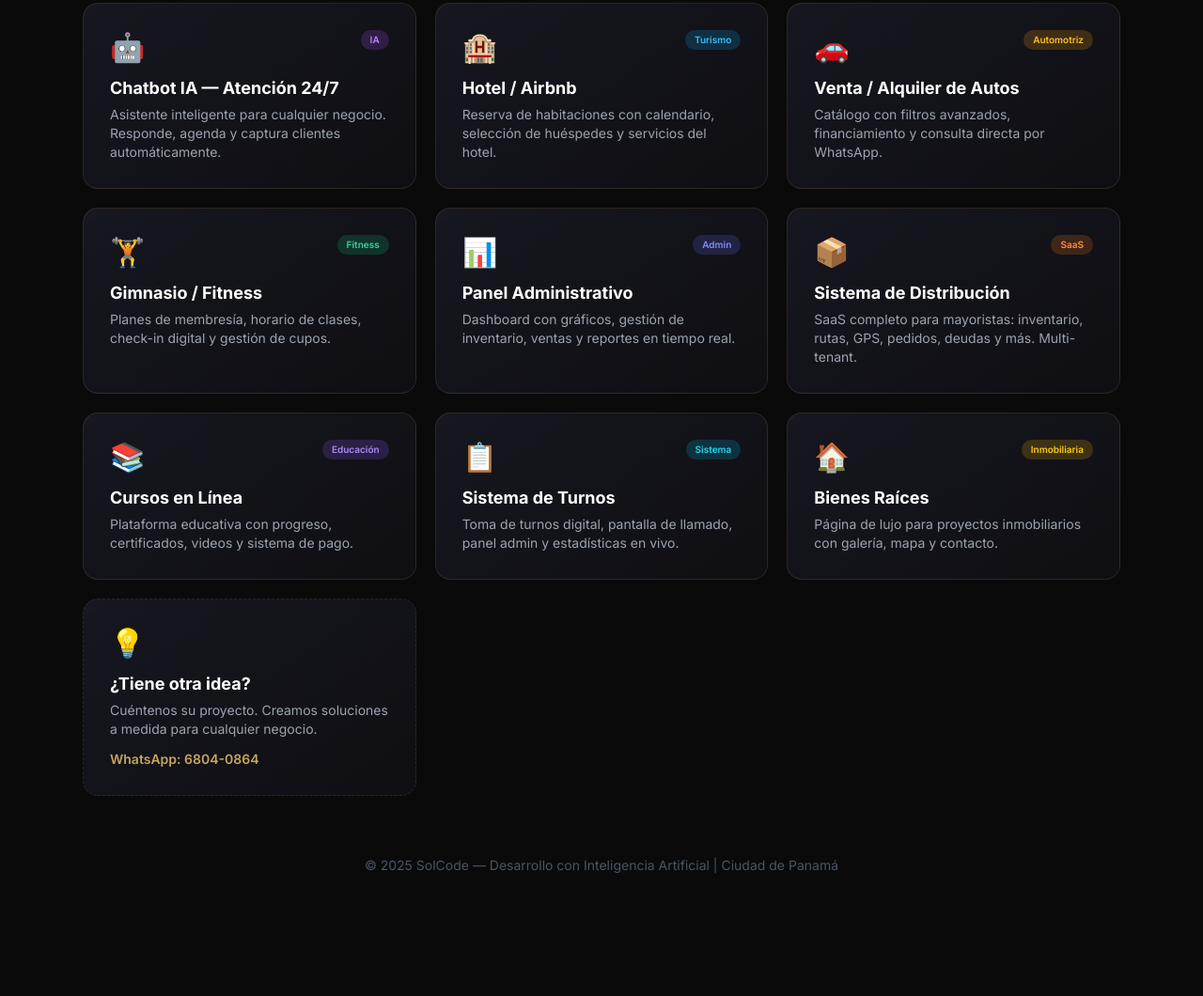
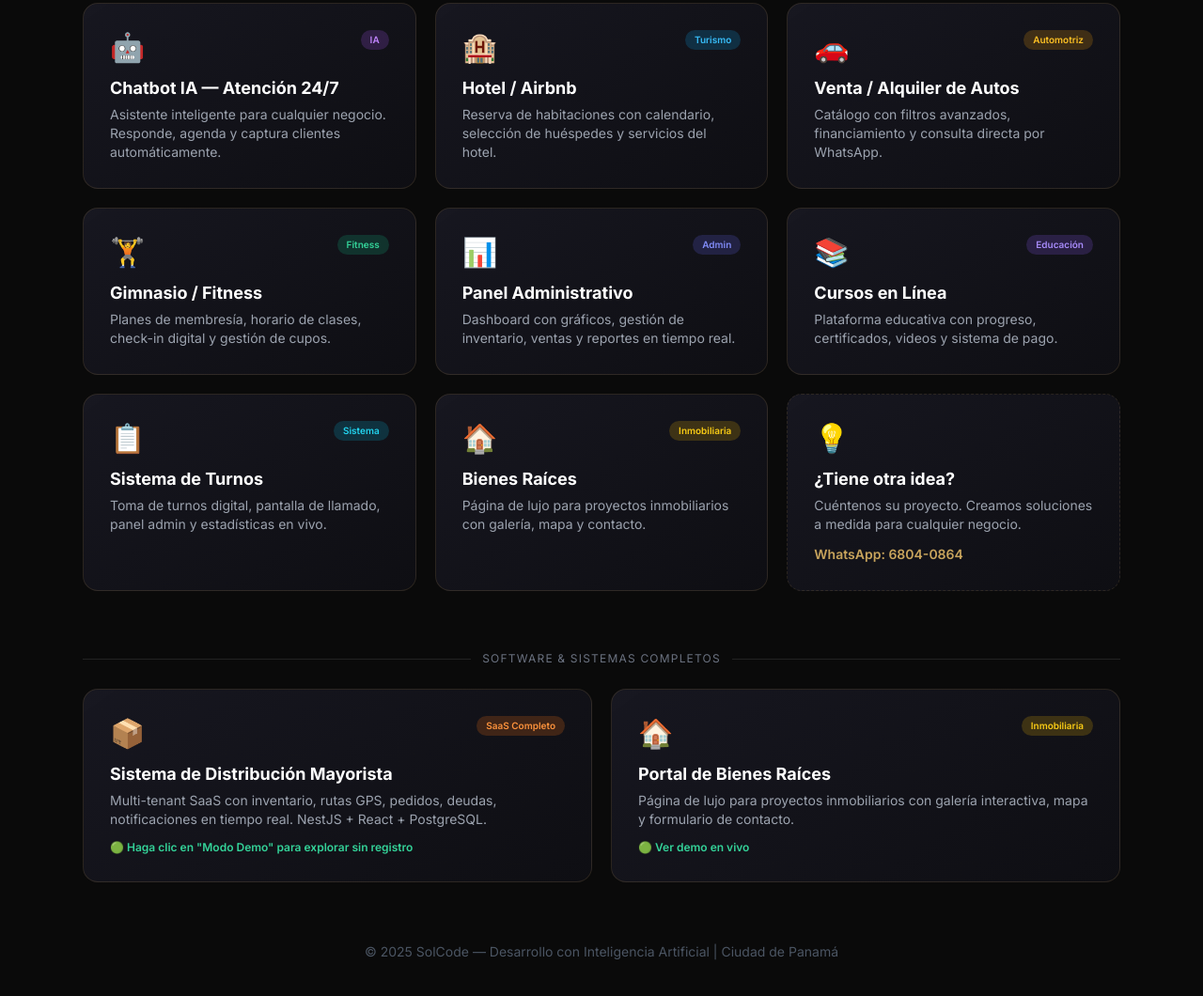
Before and after one commit to edwinzhu68-ops/solcode-demos, a plain HTML site: page index.html in a window 1280 px wide. Shown: the part 540-1600 px from the top of the page at 94% size. Before the commit the page ends 1535 px from the top, so only its background shows below. Drawn offline with nearby package versions, Linux system fonts and the light colour scheme.

Commit message:
Separate website demos from software, add wholesale link

```diff
--- a/index.html
+++ b/index.html
@@ -81,12 +81,6 @@ body{font-family:'Inter',sans-serif;background:#0a0a0a;color:#fff}
       <p class="text-gray-400 text-sm">Dashboard con gr&aacute;ficos, gesti&oacute;n de inventario, ventas y reportes en tiempo real.</p>
     </a>
 
-    <a href="wholesale/" class="card p-7 fade-up" style="animation-delay:.43s">
-      <div class="flex justify-between items-start mb-3"><span class="text-3xl">📦</span><span class="tag bg-orange-500/20 text-orange-400">SaaS</span></div>
-      <h3 class="text-lg font-bold mb-1">Sistema de Distribuci&oacute;n</h3>
-      <p class="text-gray-400 text-sm">SaaS completo para mayoristas: inventario, rutas, GPS, pedidos, deudas y m&aacute;s. Multi-tenant.</p>
-    </a>
-
     <a href="cursos.html" class="card p-7 fade-up" style="animation-delay:.45s">
       <div class="flex justify-between items-start mb-3"><span class="text-3xl">📚</span><span class="tag bg-violet-500/20 text-violet-400">Educaci&oacute;n</span></div>
       <h3 class="text-lg font-bold mb-1">Cursos en L&iacute;nea</h3>
@@ -113,6 +107,31 @@ body{font-family:'Inter',sans-serif;background:#0a0a0a;color:#fff}
     </div>
   </div>
 
+  <!-- Software Section -->
+  <div class="mt-16">
+    <div class="flex items-center gap-3 mb-6">
+      <div class="h-px flex-1 bg-white/10"></div>
+      <p class="text-gray-500 text-xs uppercase tracking-widest">Software &amp; Sistemas Completos</p>
+      <div class="h-px flex-1 bg-white/10"></div>
+    </div>
+
+    <div class="grid md:grid-cols-2 gap-5">
+      <a href="https://edwinzhu68-ops.github.io/wholesale-demo/" class="card p-7 fade-up" style="animation-delay:.65s">
+        <div class="flex justify-between items-start mb-3"><span class="text-3xl">📦</span><span class="tag bg-orange-500/20 text-orange-400">SaaS Completo</span></div>
+        <h3 class="text-lg font-bold mb-1">Sistema de Distribuci&oacute;n Mayorista</h3>
+        <p class="text-gray-400 text-sm mb-3">Multi-tenant SaaS con inventario, rutas GPS, pedidos, deudas, notificaciones en tiempo real. NestJS + React + PostgreSQL.</p>
+        <p class="text-emerald-400 text-xs font-semibold">🟢 Haga clic en "Modo Demo" para explorar sin registro</p>
+      </a>
+
+      <a href="https://edwinzhu68-ops.github.io/royal-village-demo/" class="card p-7 fade-up" style="animation-delay:.7s">
+        <div class="flex justify-between items-start mb-3"><span class="text-3xl">🏠</span><span class="tag bg-yellow-500/20 text-yellow-400">Inmobiliaria</span></div>
+        <h3 class="text-lg font-bold mb-1">Portal de Bienes Ra&iacute;ces</h3>
+        <p class="text-gray-400 text-sm mb-3">P&aacute;gina de lujo para proyectos inmobiliarios con galer&iacute;a interactiva, mapa y formulario de contacto.</p>
+        <p class="text-emerald-400 text-xs font-semibold">🟢 Ver demo en vivo</p>
+      </a>
+    </div>
+  </div>
+
   <div class="text-center mt-16 text-gray-600 text-sm">
     &copy; 2025 SolCode — Desarrollo con Inteligencia Artificial | Ciudad de Panam&aacute;
   </div>
```
